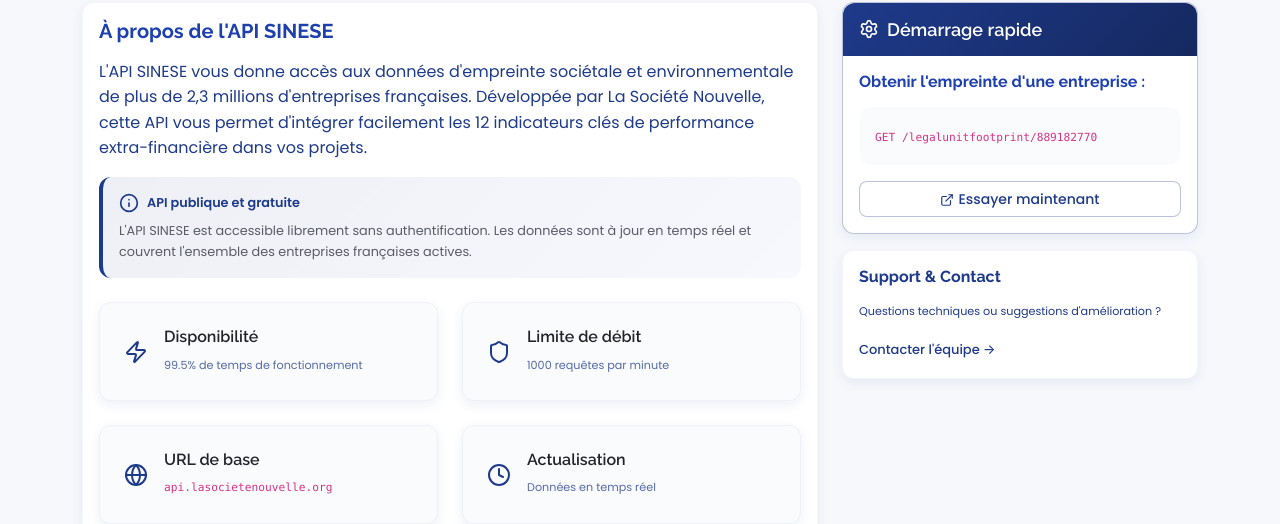
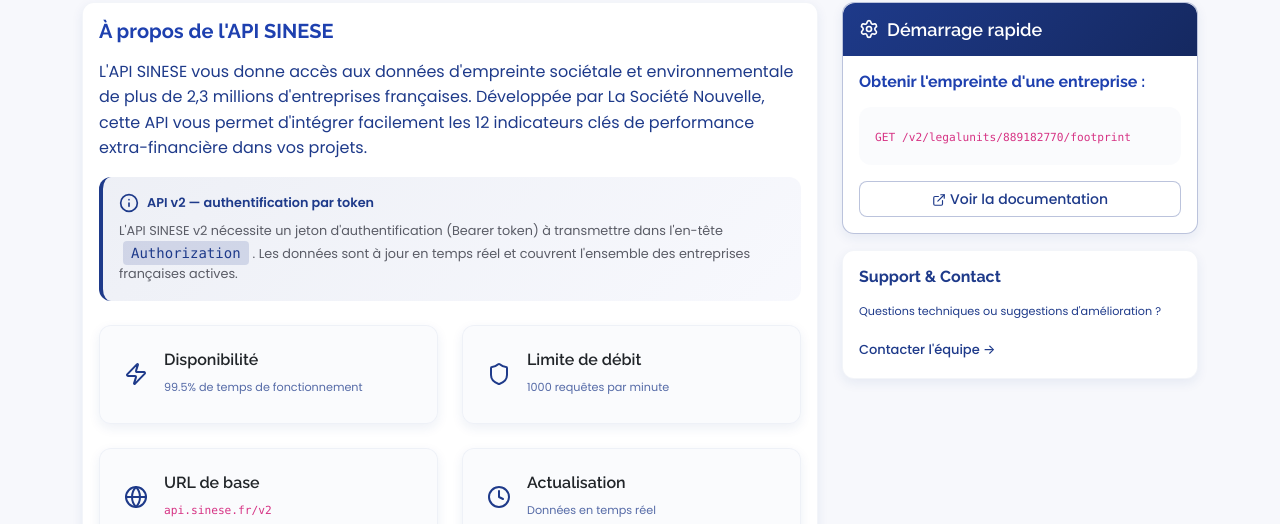
Before and after one commit to La-Societe-Nouvelle/SINESE-Portal, a Next.js app: page /api-sinese in a window 1280 px wide. Shown: the part 276-800 px from the top of the page. Built offline with nearby package versions, Linux system fonts and the light colour scheme.

Commit message:
feat: update API endpoints to v2 and enhance documentation for legal unit footprint and macrodata

```diff
--- a/app/(portail)/api-sinese/page.js
+++ b/app/(portail)/api-sinese/page.js
@@ -33,13 +33,13 @@
     {
       id: "footprint",
       method: "GET",
-      path: "/legalunitfootprint/{siren}",
+      path: "/v2/legalunits/{siren}/footprint",
       description: "Récupère l'empreinte sociétale complète d'une entreprise",
       parameters: [
         { name: "siren", type: "string", required: true, description: "Numéro SIREN de l'entreprise (9 chiffres)" }
       ],
       example: {
-        request: "https://api.lasocietenouvelle.org/legalunitfootprint/889182770",
+        request: "https://api.sinese.fr/v2/legalunits/889182770/footprint",
         response: {
           "header": {"code": 200, "message": "OK"},
           "legalUnit": {
@@ -72,15 +72,15 @@
     {
       id: "division",
       method: "GET",
-      path: "/defaultfootprint/",
-      description: "Récupère les données sectorielles par défaut",
+      path: "/v2/footprints/default",
+      description: "Récupère les données sectorielles par défaut selon la zone économique et l'activité principale",
       parameters: [
         { name: "code", type: "string", required: true, description: "Code division A88 (2 chiffres)" },
         { name: "aggregate", type: "string", required: false, description: "Type d'agrégation (défaut: PRD)" },
         { name: "area", type: "string", required: false, description: "Zone géographique (défaut: FRA)" }
       ],
       example: {
-        request: "https://api.lasocietenouvelle.org/defaultfootprint/?code=70&aggregate=PRD&area=FRA",
+        request: "https://api.sinese.fr/v2/footprints/default?code=70&aggregate=PRD&area=FRA",
         response: {
           "header": {"code": 200, "message": "OK"},
           "footprint": {
@@ -114,15 +114,16 @@
     {
       id: "macro",
       method: "GET",
-      path: "/macrodata/macro_fpt_a88",
-      description: "Récupère les données macroéconomiques historiques par division",
+      path: "/v2/macrodata/{dataset}",
+      description: "Récupère les données macroéconomiques historiques par division (les métadonnées du jeu de données sont disponibles sur /v2/macrodata/{dataset}/metadata)",
       parameters: [
-        { name: "division", type: "string", required: true, description: "Code division A88" },
+        { name: "dataset", type: "string", required: true, description: "Identifiant du jeu de données (ex : macro_fpt_a88)" },
+        { name: "division", type: "string", required: false, description: "Code division A88" },
         { name: "aggregate", type: "string", required: false, description: "Type d'agrégation" },
         { name: "area", type: "string", required: false, description: "Zone géographique" }
       ],
       example: {
-        request: "https://api.lasocietenouvelle.org/macrodata/macro_fpt_a88?division=70&aggregate=PRD&area=FRA",
+        request: "https://api.sinese.fr/v2/macrodata/macro_fpt_a88?division=70&aggregate=PRD&area=FRA",
         response: {
           "header": {"code": 200, "message": "OK"},
           "data": [
@@ -150,6 +151,24 @@
               "area": "FRA"
             }
           }
+        }
+      }
+    },
+    {
+      id: "codelists",
+      method: "GET",
+      path: "/v2/codelists/{table}",
+      description: "Accède aux tables de référence : divisions NAF, branches économiques, zones géographiques (la liste des tables disponibles est sur /v2/codelists)",
+      parameters: [
+        { name: "table", type: "string", required: true, description: "Nom de la table de référence (ex : naf_divisions, branches, areas)" }
+      ],
+      example: {
+        request: "https://api.sinese.fr/v2/codelists/naf_divisions",
+        response: {
+          "header": {"code": 200, "message": "OK"},
+          "data": [
+            { "code": "70", "label": "Activités des sièges sociaux, conseil de gestion" }
+          ]
         }
       }
     }
@@ -225,11 +244,12 @@
                       <Alert variant="info" className="mb-4">
                         <div>
                           <Info size={20} className="me-2 text-primary" />
-                          <strong>API publique et gratuite</strong>
+                          <strong>API v2 — authentification par token</strong>
                           <p className="mb-0 mt-2">
-                            L'API SINESE est accessible librement sans authentification.
-                            Les données sont à jour en temps réel et couvrent l'ensemble
-                            des entreprises françaises actives.
+                            L'API SINESE v2 nécessite un jeton d'authentification (Bearer token)
+                            à transmettre dans l'en-tête <code>Authorization</code>. Les données
+                            sont à jour en temps réel et couvrent l'ensemble des entreprises
+                            françaises actives.
                           </p>
                         </div>
                       </Alert>
@@ -267,7 +287,7 @@
                               <Globe size={24} className="text-primary me-3" />
                               <div>
                                 <h6 className="mb-1">URL de base</h6>
-                                <code className="small">api.lasocietenouvelle.org</code>
+                                <code className="small">api.sinese.fr/v2</code>
                               </div>
                             </Card.Body>
                           </Card>
@@ -300,14 +320,14 @@
                       <h6>Obtenir l'empreinte d'une entreprise :</h6>
                       <div className="bg-light p-3 rounded mb-3">
                         <code className="small">
-                          GET /legalunitfootprint/889182770
+                          GET /v2/legalunits/889182770/footprint
                         </code>
                       </div>
                       <Button variant="outline-primary" size="sm" className="w-100"
-                      href="https://api.lasocietenouvelle.org/legalunitfootprint/889182770" target="_blank" rel="noopener noreferrer"
+                      href="https://api.sinese.fr/docs" target="_blank" rel="noopener noreferrer"
                       >
                         <ExternalLink size={14} className="me-1" />
-                        Essayer maintenant
+                        Voir la documentation
                       </Button>
                     </Card.Body>
                   </Card>
@@ -481,7 +501,7 @@
                 <p className="small">
                   Accédez à la documentation technique détaillée avec tous les schémas de données.
                 </p>
-                <Button variant="outline-primary" size="sm" href="https://lasocietenouvelle.readme.io/" target="_blank">
+                <Button variant="outline-primary" size="sm" href="https://api.sinese.fr/docs" target="_blank">
                   Voir la documentation <ArrowRight size={14} className="ms-1" />
                 </Button>
               </Card.Body>
```
